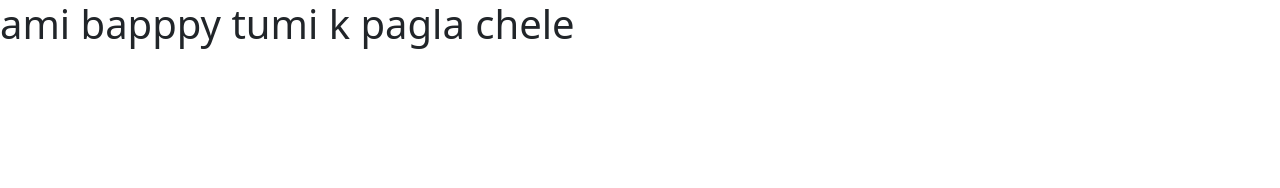
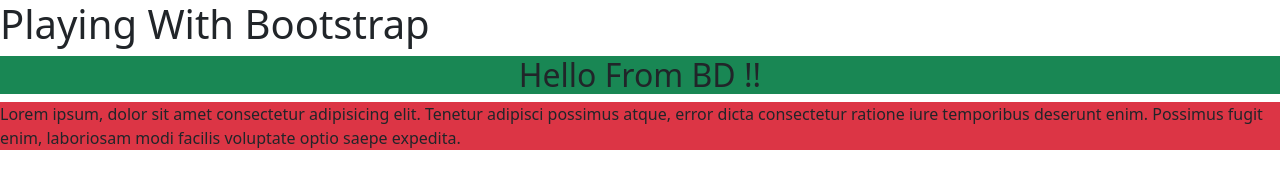
Before and after one commit to 404Bappy/Magical-BootsTrap, a plain HTML site: page index.html in a window 1280 px wide. Drawn offline with nearby package versions, Linux system fonts and the light colour scheme.

Commit message:
first commit

```diff
--- a/index.html
+++ b/index.html
@@ -11,7 +11,11 @@
 </head>
 
 <body>
-    <h1>ami bapppy tumi k pagla chele</h1>
+    <h1>Playing With Bootstrap</h1>
+    <h2 class="bg-success , text-center">Hello From BD !!</h2>
+    <p class="bg-danger">Lorem ipsum, dolor sit amet consectetur adipisicing elit. Tenetur adipisci possimus atque, error dicta
+        consectetur ratione iure temporibus deserunt enim. Possimus fugit enim, laboriosam modi facilis voluptate optio
+        saepe expedita.</p>
 
 
 
```
